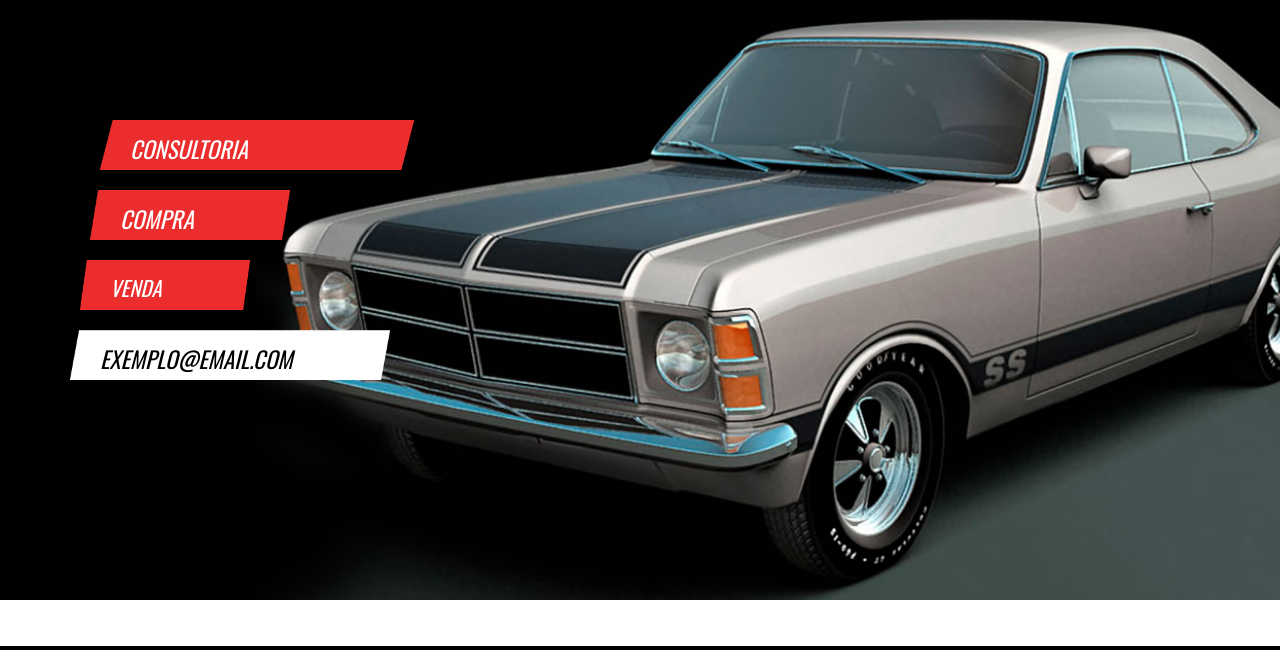
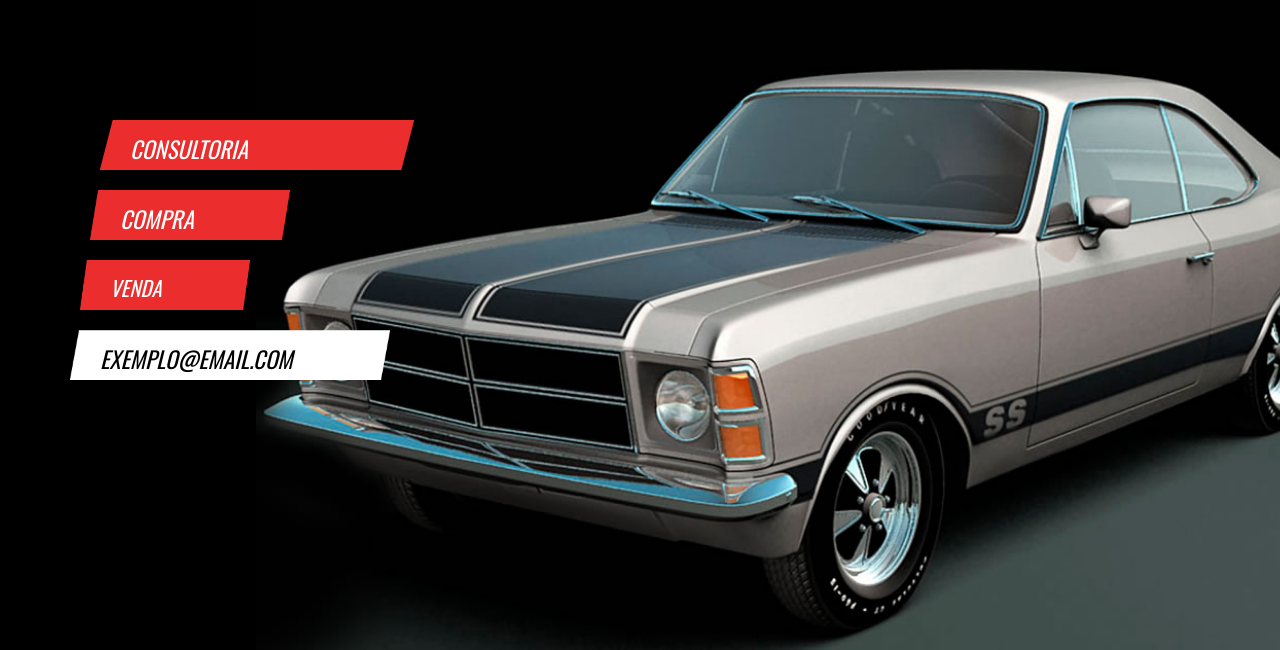
Before and after one commit to LucasSaladini/webmaster-frontend-completo, a PHP site: page / in a window 1280 px wide. Shown: the part 154-804 px from the top of the page. Run offline with PHP 8.4, Linux system fonts and the light colour scheme.

Commit message:
Hide overflow

```diff
--- a/Project_05/css/style.css
+++ b/Project_05/css/style.css
@@ -55,8 +55,9 @@ header nav.desktop a.active {
 }
 
 section.banner {
+    overflow: hidden;
     width: 100%;
-    height: 600px;
+    height: 650px;
     background-color: black;
     background-image: url('/images/bg.jpg');
     background-size: contain;
```
